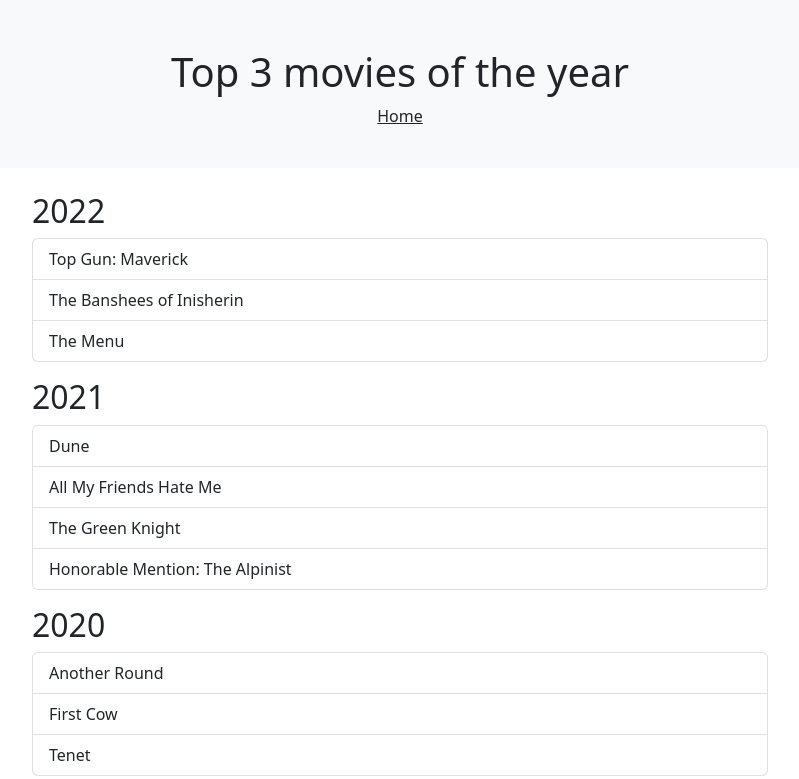
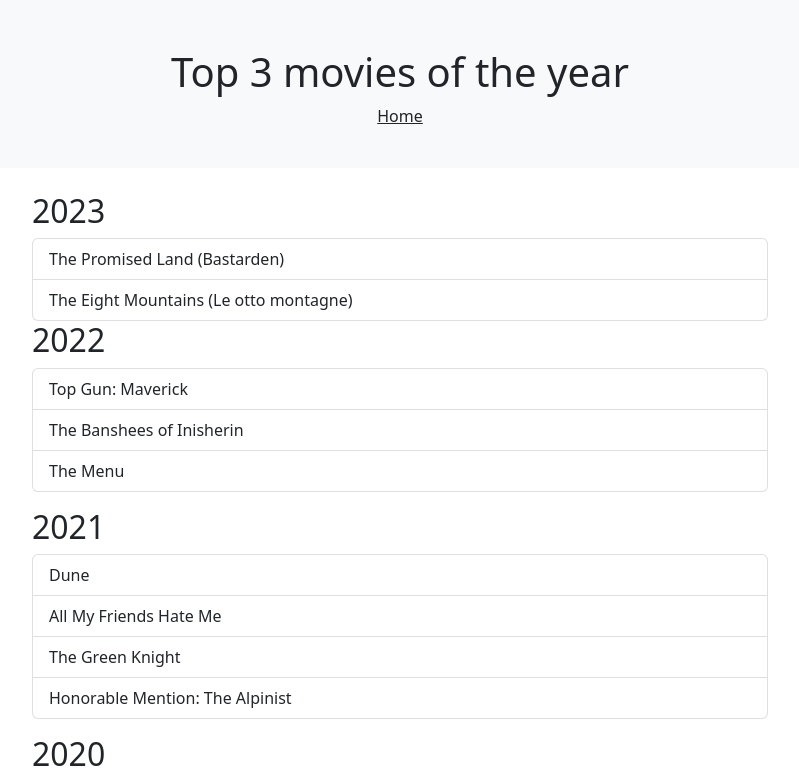
Before and after one commit to bencevass/vassat, a Gatsby site: page /top3movies in a window 1280 px wide. Shown: the top 779 px of the page, without its empty margins (240-1039 px from the left). Built offline with nearby package versions, Linux system fonts and the light colour scheme; Gatsby itself is replaced by a stand-in of ours.

Commit message:
added promised land, npm update

```diff
--- a/src/pages/top3movies.js
+++ b/src/pages/top3movies.js
@@ -18,6 +18,11 @@
                 <div className="row">
                     <div className="col-sm-2"></div>
                     <div className="col-sm-8">
+                      <h2>2023</h2>
+                        <ul className="list-group">
+                        <li className="list-group-item">The Promised Land (Bastarden)</li>
+                            <li className="list-group-item">The Eight Mountains (Le otto montagne)</li>
+                        </ul>
                         <h2>2022</h2>
                         <ul className="list-group">
                             <li className="list-group-item">Top Gun: Maverick</li>
```
Also changed, not shown: 1 other file.
